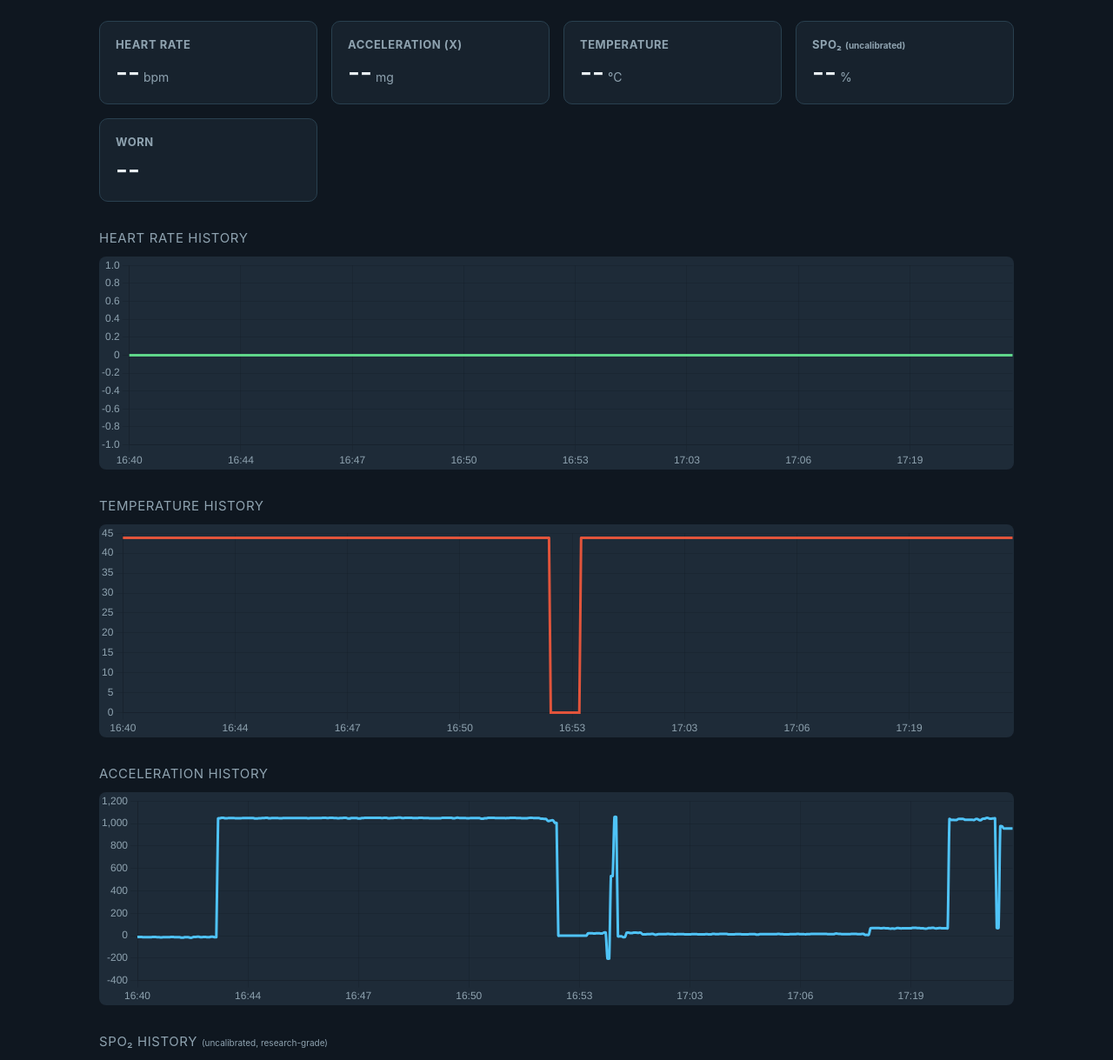
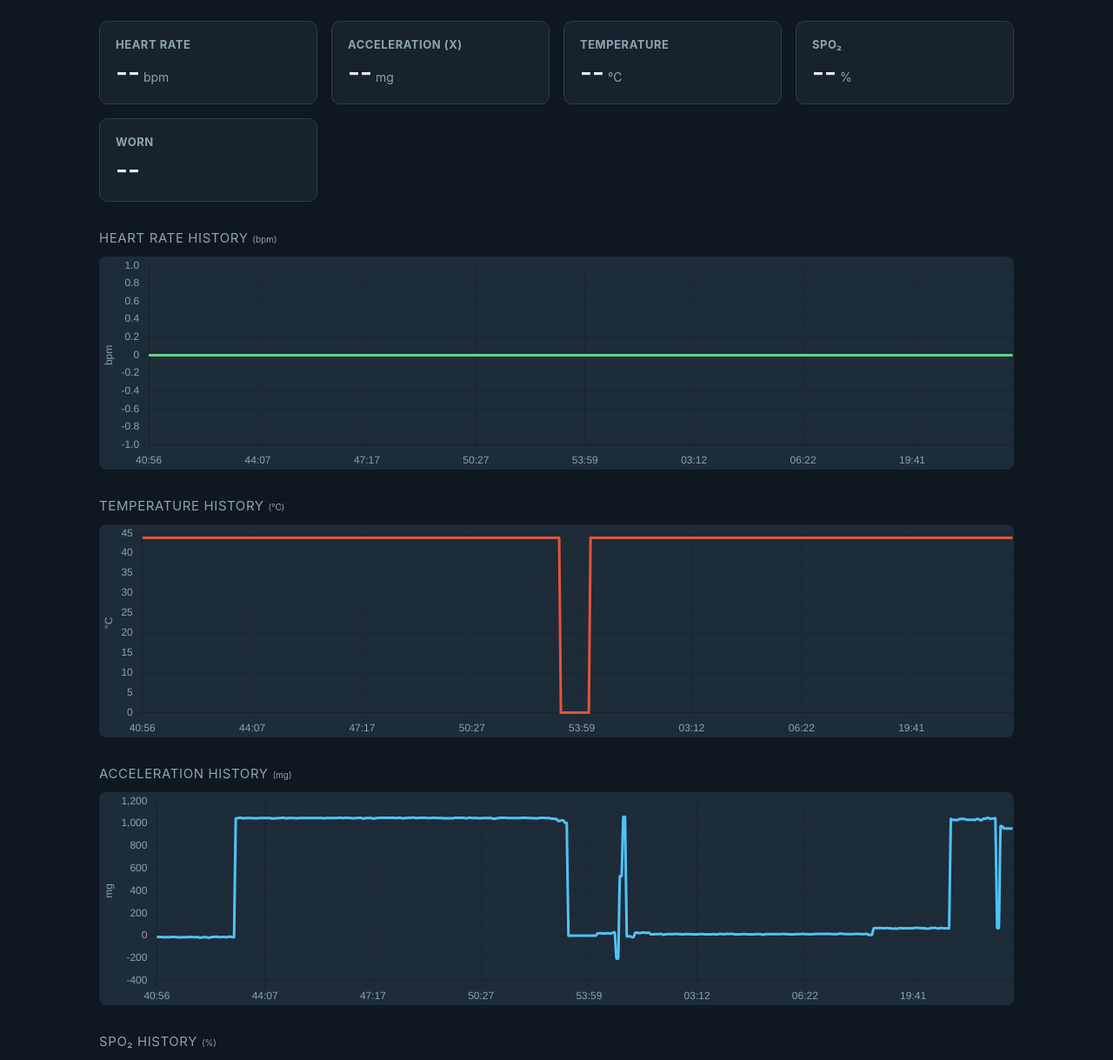
Before and after one commit to masrur29/Smartband-Project, a Flask app: page /patient/p001 in a window 1280 px wide. Shown: the part 70-1289 px from the top of the page at 87% size. Run offline with Flask 3, Linux system fonts and the light colour scheme.

Commit message:
Refactor section titles and time format function
Updated section titles to include unit notes and modified time formatting function to return MM:SS instead of HH:MM.

```diff
--- a/templates/index.html
+++ b/templates/index.html
@@ -30,7 +30,7 @@
       <div><span class="value" id="v-temp">--</span><span class="unit">°C</span></div>
     </div>
     <div class="card">
-      <h3>SpO₂ <span class="unit-note">(uncalibrated)</span></h3>
+      <h3>SpO₂</h3>
       <div><span class="value" id="v-spo2">--</span><span class="unit">%</span></div>
     </div>
     <div class="card">
@@ -39,16 +39,16 @@
     </div>
   </div>
 
-  <div class="section-title">Heart Rate History</div>
+  <div class="section-title">Heart Rate History <span class="unit-note">(bpm)</span></div>
   <canvas id="chart-bpm" height="70"></canvas>
 
-  <div class="section-title">Temperature History</div>
+  <div class="section-title">Temperature History <span class="unit-note">(°C)</span></div>
   <canvas id="chart-temp" height="70"></canvas>
 
-  <div class="section-title">Acceleration History</div>
+  <div class="section-title">Acceleration History <span class="unit-note">(mg)</span></div>
   <canvas id="chart-accel" height="70"></canvas>
 
-  <div class="section-title">SpO₂ History <span class="unit-note">(uncalibrated, research-grade)</span></div>
+  <div class="section-title">SpO₂ History <span class="unit-note">(%)</span></div>
   <canvas id="chart-spo2" height="70"></canvas>
 
   <div class="section-title">Alerts</div>
@@ -65,21 +65,23 @@ let chartBpm, chartTemp, chartAccel, chartSpo2;
 // History timestamps can arrive in two shapes depending on data path:
 //  - local/Pi mode: "2026-08-05T14:32:07" (naive isoformat, no timezone)
 //  - Firestore/cloud mode: full ISO with timezone
-// Both parse fine with `new Date(...)`; we just need HH:MM out of it.
-function toHHMM(tStr) {
+// Both parse fine with `new Date(...)`; we need MM:SS (not HH:MM) since
+// readings come in every few seconds -- HH:MM would bunch many points
+// under the same label and make the chart unreadable.
+function toMMSS(tStr) {
   const d = new Date(tStr);
   if (isNaN(d.getTime())) {
-    // Fallback: try to pull HH:MM directly out of the string if Date()
+    // Fallback: try to pull MM:SS directly out of the string if Date()
     // couldn't parse it for some reason, rather than showing "Invalid Date".
-    const m = tStr.match(/(\d{2}):(\d{2})/);
+    const m = tStr.match(/:(\d{2}):(\d{2})/);
     return m ? `${m[1]}:${m[2]}` : tStr;
   }
-  const hh = String(d.getHours()).padStart(2, '0');
   const mm = String(d.getMinutes()).padStart(2, '0');
-  return `${hh}:${mm}`;
+  const ss = String(d.getSeconds()).padStart(2, '0');
+  return `${mm}:${ss}`;
 }
 
-function makeChart(canvasId, label, color) {
+function makeChart(canvasId, label, color, unit) {
   const ctx = document.getElementById(canvasId).getContext('2d');
   return new Chart(ctx, {
     type: 'line',
@@ -91,7 +93,7 @@ function makeChart(canvasId, label, color) {
     },
     options: {
       scales: {
-        y: { ticks: { color: '#8fa3b0' } },
+        y: { ticks: { color: '#8fa3b0' }, title: { display: true, text: unit, color: '#8fa3b0' } },
         x: { ticks: { color: '#8fa3b0', maxTicksLimit: 8 } },
       },
       plugins: { legend: { display: false } },
@@ -127,17 +129,17 @@ async function pollLive() {
 async function pollHistory() {
   const res = await fetch(`/api/patient/${patientId}/history`);
   const hist = await res.json();
-  const labels = hist.map(h => toHHMM(h.t));
+  const labels = hist.map(h => toMMSS(h.t));
   const accel = hist.map(h => h.accel_x);
   const temp = hist.map(h => h.temp);
   const bpm = hist.map(h => h.bpm);
   const spo2 = hist.map(h => h.spo2);
 
   if (!chartBpm) {
-    chartBpm = makeChart('chart-bpm', 'BPM', '#5fd68a');
-    chartTemp = makeChart('chart-temp', 'Temp (°C)', '#e2543b');
-    chartAccel = makeChart('chart-accel', 'Accel X (mg)', '#4fc3f7');
-    chartSpo2 = makeChart('chart-spo2', 'SpO2 (%)', '#c084fc');
+    chartBpm = makeChart('chart-bpm', 'BPM', '#5fd68a', 'bpm');
+    chartTemp = makeChart('chart-temp', 'Temp (°C)', '#e2543b', '°C');
+    chartAccel = makeChart('chart-accel', 'Accel X (mg)', '#4fc3f7', 'mg');
+    chartSpo2 = makeChart('chart-spo2', 'SpO2 (%)', '#c084fc', '%');
   }
   updateChart(chartBpm, labels, bpm);
   updateChart(chartTemp, labels, temp);
```
